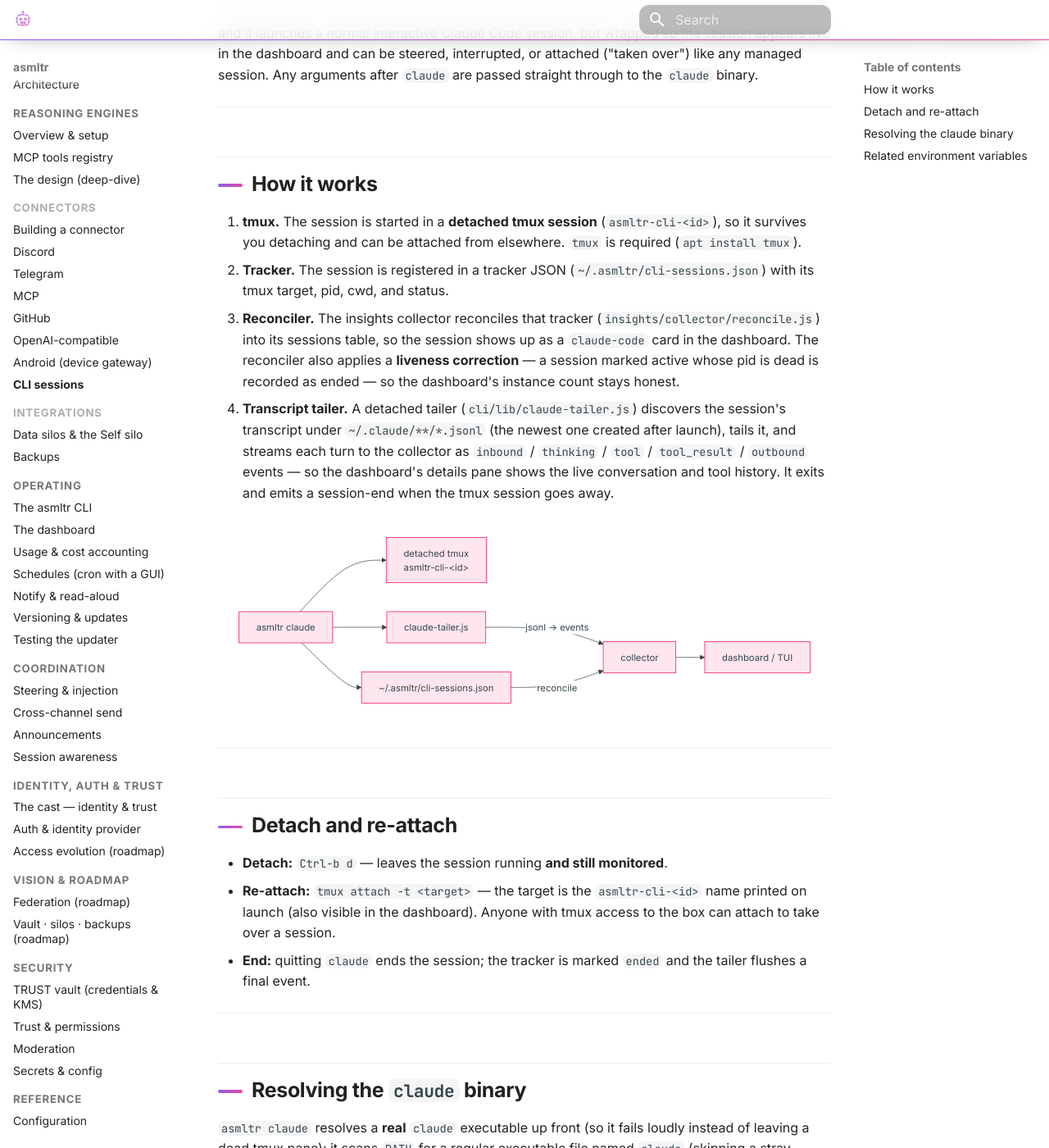
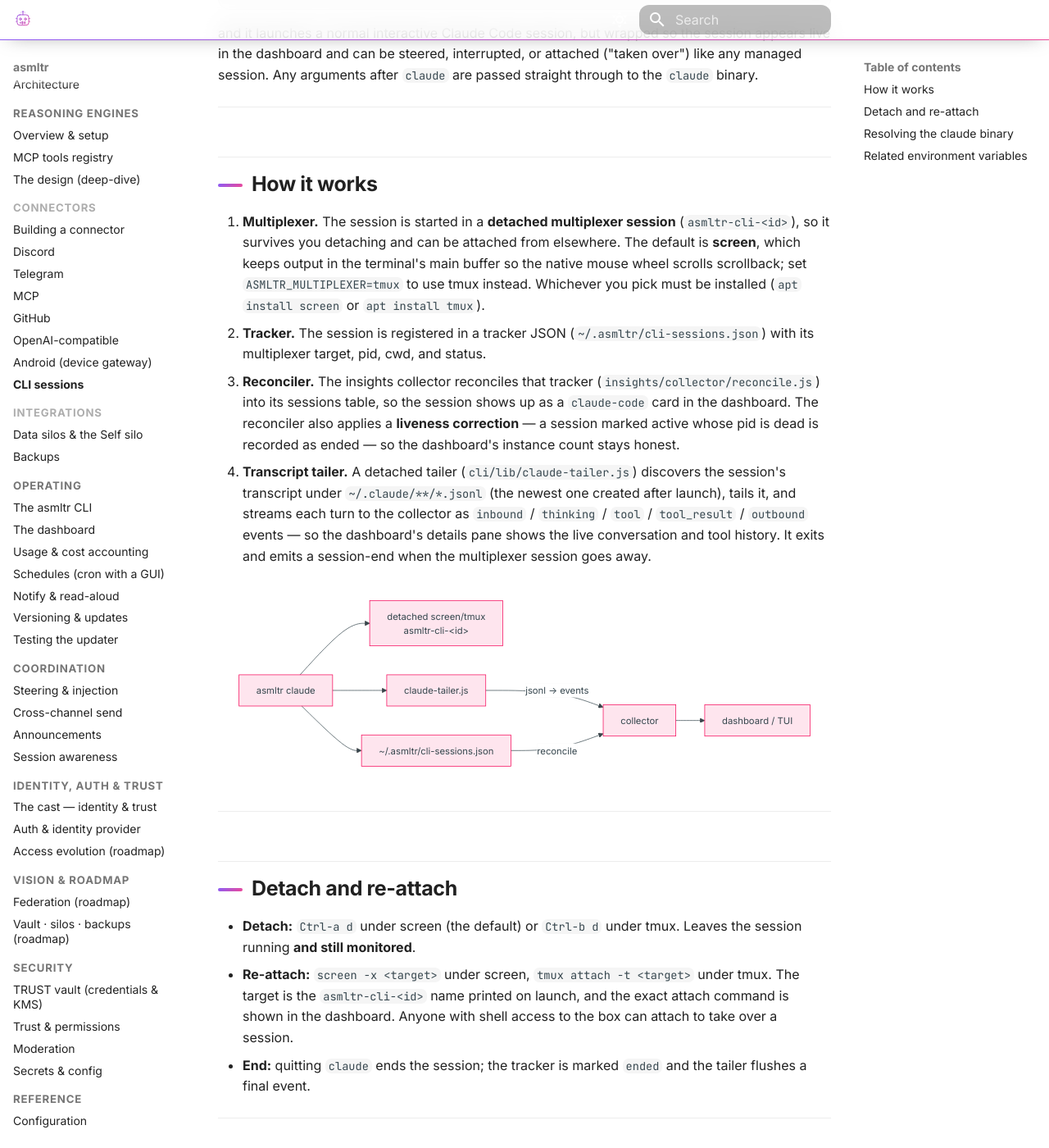
Before and after one commit to gtwy/asmltr, an MkDocs documentation site: the page built from docs/connectors/cli.md, in a window 1280 px wide and 1400 px high, scrolled down 276 px. Shown: the whole window at 82% size. Built offline with MkDocs 1.6.1 and Material for MkDocs 9.7.7, drawn with Linux system fonts in a browser that asks for light colours; comment, search, counter and statistics services are not loaded; some of the changed text lies outside the part shown.

Commit message:
default the session multiplexer to screen, tmux opt-in
screen keeps program output in the terminal's main buffer, so the native
mouse wheel scrolls scrollback. tmux runs on the alternate screen and forces
copy-mode before the wheel does anything. For an interactive `claude` TUI the
wheel behavior is what people hit first, so screen is the better default.

Flip the ASMLTR_MULTIPLEXER default in shared/mux.js from tmux to screen; tmux
stays reachable by setting ASMLTR_MULTIPLEXER=tmux. The install-availability
fallback and the per-session provider dispatch are unchanged, so sessions
started under the old default keep working. Extract the env parse into a pure
exported preferred(env) helper and cover it in test/mux-preferred.test.js.

Update .env.example, the `asmltr claude` help line, and the docs (cli.md,
connectors/cli.md, reference/config.md) to state screen as the default and
tmux as opt-in.

Fixes #85

````diff
--- a/docs/connectors/cli.md
+++ b/docs/connectors/cli.md
@@ -15,11 +15,13 @@
 
 ## How it works
 
-1. **tmux.** The session is started in a **detached tmux session** (`asmltr-cli-<id>`), so it
-   survives you detaching and can be attached from elsewhere. `tmux` is required
-   (`apt install tmux`).
+1. **Multiplexer.** The session is started in a **detached multiplexer session** (`asmltr-cli-<id>`), so it
+   survives you detaching and can be attached from elsewhere. The default is **screen**, which keeps
+   output in the terminal's main buffer so the native mouse wheel scrolls scrollback; set
+   `ASMLTR_MULTIPLEXER=tmux` to use tmux instead. Whichever you pick must be installed
+   (`apt install screen` or `apt install tmux`).
 2. **Tracker.** The session is registered in a tracker JSON (`~/.asmltr/cli-sessions.json`) with its
-   tmux target, pid, cwd, and status.
+   multiplexer target, pid, cwd, and status.
 3. **Reconciler.** The insights collector reconciles that tracker
    (`insights/collector/reconcile.js`) into its sessions table, so the session shows up as a
    `claude-code` card in the dashboard. The reconciler also applies a **liveness correction** — a
@@ -29,11 +31,11 @@
    transcript under `~/.claude/**/*.jsonl` (the newest one created after launch), tails it, and
    streams each turn to the collector as `inbound` / `thinking` / `tool` / `tool_result` /
    `outbound` events — so the dashboard's details pane shows the live conversation and tool history.
-   It exits and emits a session-end when the tmux session goes away.
+   It exits and emits a session-end when the multiplexer session goes away.
 
 ```mermaid
 flowchart LR
-  A["asmltr claude"] --> TMUX["detached tmux<br/>asmltr-cli-&lt;id&gt;"]
+  A["asmltr claude"] --> TMUX["detached screen/tmux<br/>asmltr-cli-&lt;id&gt;"]
   A --> TRK["~/.asmltr/cli-sessions.json"]
   A --> TAIL["claude-tailer.js"]
   TAIL -->|jsonl → events| COL["collector"]
@@ -45,10 +47,11 @@
 
 ## Detach and re-attach
 
-- **Detach:** `Ctrl-b d` — leaves the session running **and still monitored**.
-- **Re-attach:** `tmux attach -t <target>` — the target is the `asmltr-cli-<id>` name printed on
-  launch (also visible in the dashboard). Anyone with tmux access to the box can attach to take over
-  a session.
+- **Detach:** `Ctrl-a d` under screen (the default) or `Ctrl-b d` under tmux. Leaves the session
+  running **and still monitored**.
+- **Re-attach:** `screen -x <target>` under screen, `tmux attach -t <target>` under tmux. The target
+  is the `asmltr-cli-<id>` name printed on launch, and the exact attach command is shown in the
+  dashboard. Anyone with shell access to the box can attach to take over a session.
 - **End:** quitting `claude` ends the session; the tracker is marked `ended` and the tailer flushes
   a final event.
 
@@ -57,7 +60,7 @@
 ## Resolving the `claude` binary
 
 `asmltr claude` resolves a **real** `claude` executable up front (so it fails loudly instead of
-leaving a dead tmux pane): it scans `PATH` for a regular executable file named `claude` (skipping a
+leaving a dead multiplexer pane): it scans `PATH` for a regular executable file named `claude` (skipping a
 stray directory of that name), then falls back to known install locations
 (`/usr/local/bin/claude`, `/usr/bin/claude`, `~/.claude/local/claude`, `~/.local/bin/claude`).
 
````
Also changed, not shown: docs/cli.md (+2 -1 lines), docs/reference/config.md (+2 -1 lines), 5 other files.
